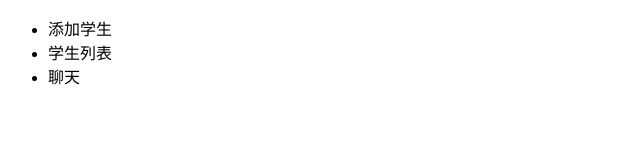
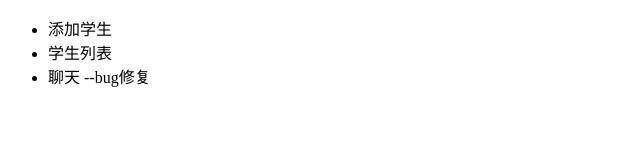
Before and after one commit to ZH-TM/student, a plain HTML site: page index.html in a window 1280 px wide. Shown: the full height of the page, 0-640 px from the left. Drawn offline with Linux system fonts and the light colour scheme.

Commit message:
在bug分支完成bug修复

```diff
--- a/index.html
+++ b/index.html
@@ -8,7 +8,7 @@
 		<ul>
 			<li>添加学生</li>
 			<li>学生列表</li>
-			<li>聊天</li>
+			<li>聊天 --bug修复</li>
 		</ul>
 </body>
 </html>
```
